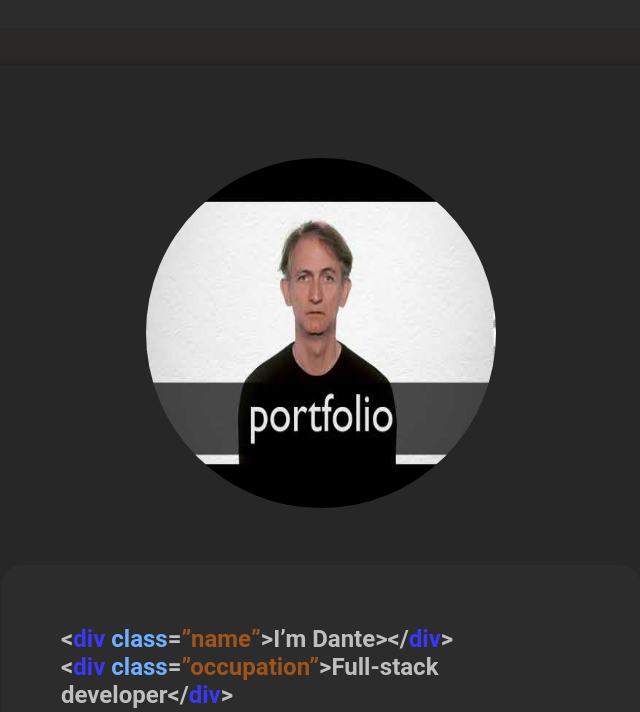
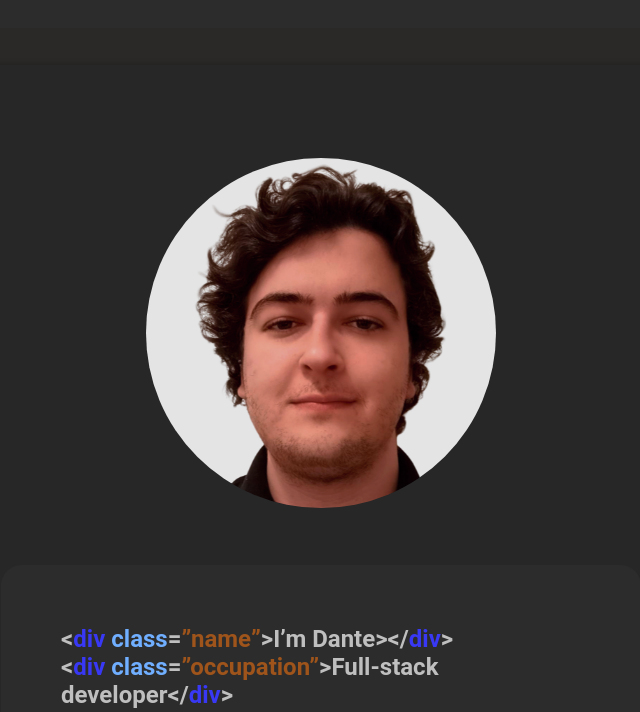
Before and after one commit to BinaryJuan/portfolio, a website: page index.html in a window 1280 px wide. Shown: the part 85-797 px from the top of the page, without its empty margins (319-959 px from the left). Drawn offline with nearby package versions, Linux system fonts and the light colour scheme.

Commit message:
Changing my picture

```diff
--- a/css/styles.css
+++ b/css/styles.css
@@ -218,7 +218,7 @@
 html {
   background-color: #2B2828;
   color: #BFBFBF;
-  font-family: "Roboto";
+  font-family: 'Roboto', sans-serif;
   scroll-behavior: smooth; }
 
 section {
--- a/index.html
+++ b/index.html
@@ -45,7 +45,7 @@
             <!-- Presentation -->
             <section>
                 <div id="presentation">
-                    <img id="image" title="Dante Terranova" data-aos="fade-zoom-in" data-aos-duration="2700" data-aos-once="true" src="media/default.jpg" alt="dante">
+                    <img id="image" title="Dante Terranova" data-aos="fade-zoom-in" data-aos-duration="2700" data-aos-once="true" src="media/myself.png" alt="dante">
                     <div id="code">
                         <div id="code-container">
                             <p>&lt<span class="divSpan">div</span><span class="divClass"> class</span>=<span class="divString">”name”</span>>I’m Dante&gt&lt/<span class="divSpan">div</span>&gt</p>
```
Also changed, not shown: media/default.jpg (deleted), media/myself.png (added).
